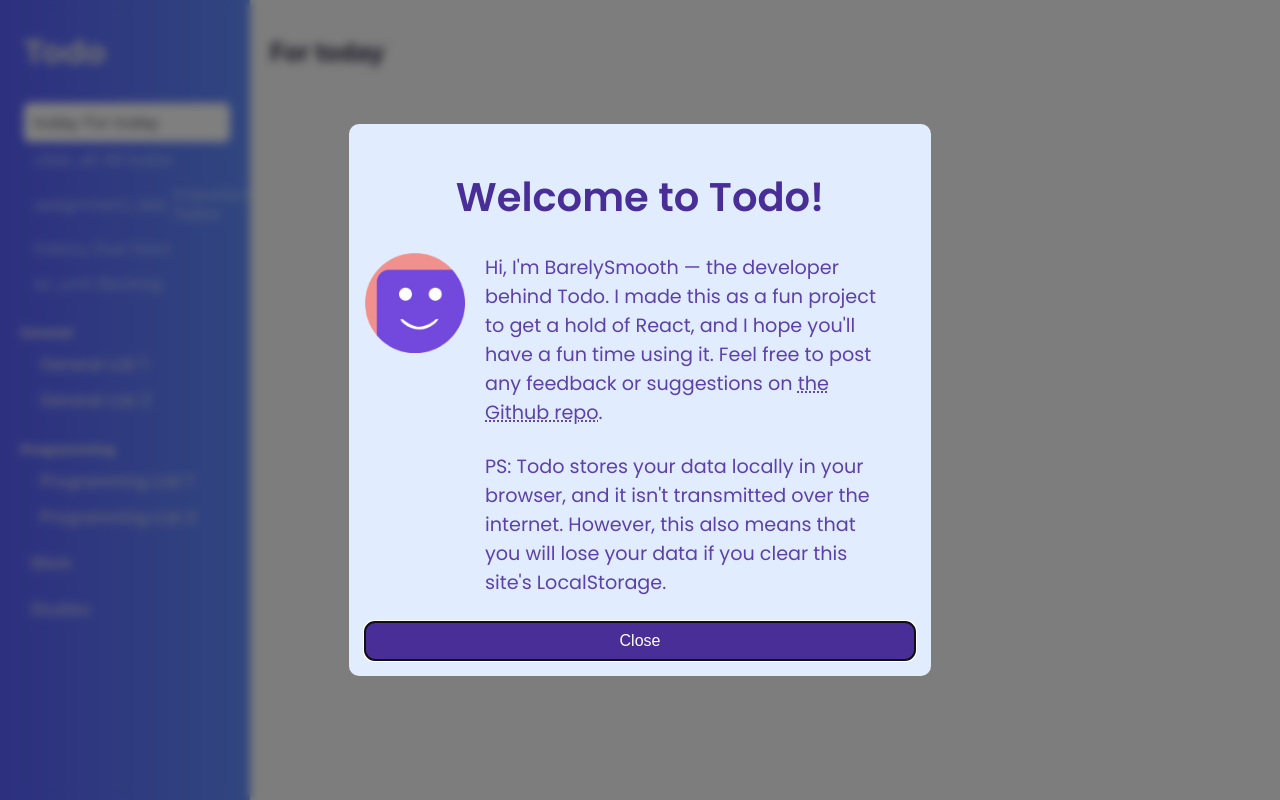
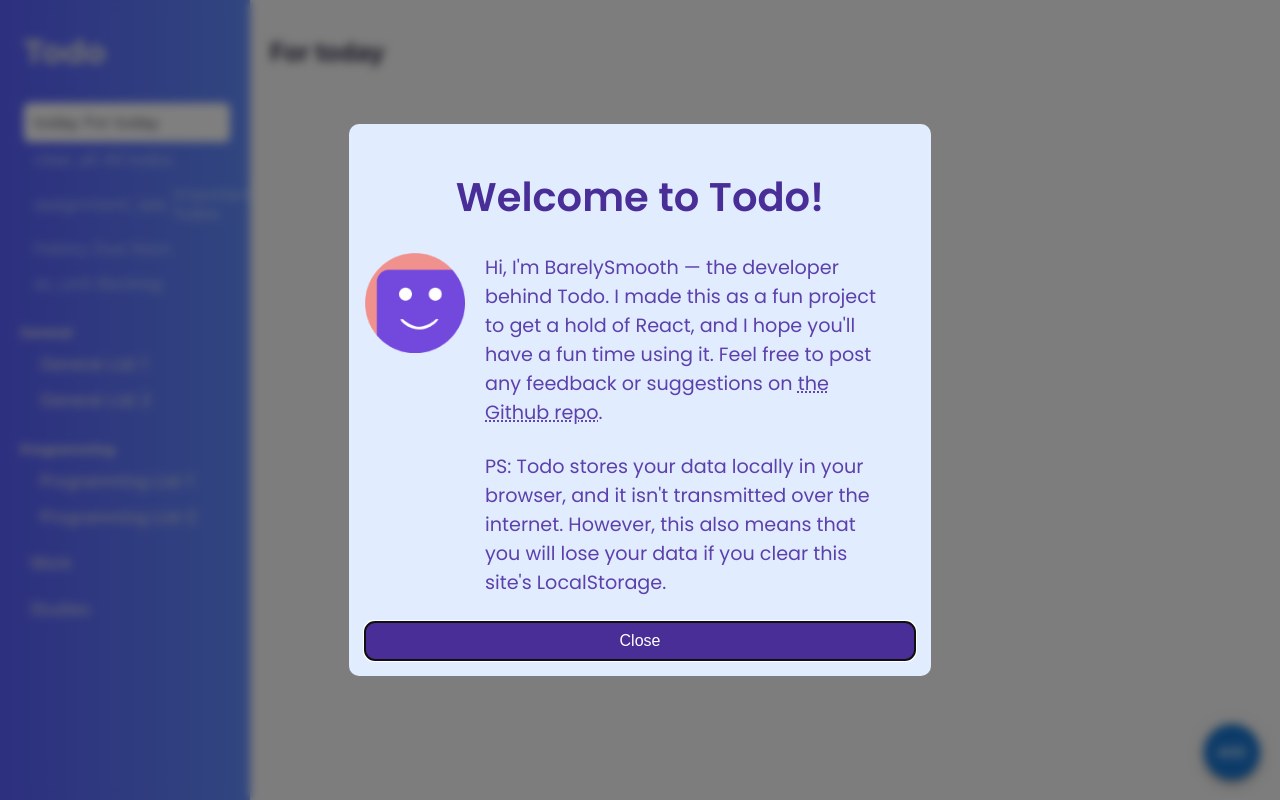
Before and after one commit to BarelySmooth/react-todo, a React (Create React App) app: page / in a window 1280 px wide. Built offline with nearby package versions, Linux system fonts and the light colour scheme; the HTML template or start-up script is replaced by a standard one.

Commit message:
Implement Add Task FAB

```diff
--- a/src/components/Board/Board.jsx
+++ b/src/components/Board/Board.jsx
@@ -3,6 +3,7 @@ import React, { useContext } from "react";
 import { AppContext } from "../../contexts/AppContext";
 import { TodoContext } from "../../contexts/TodoContext";
 import Modals from "../Modals/Modals";
+import Fab from "@mui/material/Fab";
 
 const Board = () => {
   const arrayOfBuiltInLists = [
@@ -65,6 +66,14 @@ const Board = () => {
               );
             })}
       </div>
+      <Fab
+        color="primary"
+        aria-label="add"
+        className={styles.fabAddButton}
+        variant="circular"
+      >
+        <span class="material-symbols-outlined">add</span>
+      </Fab>
     </div>
   );
 };
--- a/src/components/Board/Board.module.css
+++ b/src/components/Board/Board.module.css
@@ -25,3 +25,15 @@
 .todoItem:hover {
   background-color: #d4e7ff;
 }
+
+/* when todo item is pressed down */
+.todoItem:active {
+  background-color: #bed4ef;
+  transition: 0.1s;
+}
+
+.fabAddButton {
+  position: absolute !important;
+  bottom: 20px;
+  right: 20px;
+}
```
